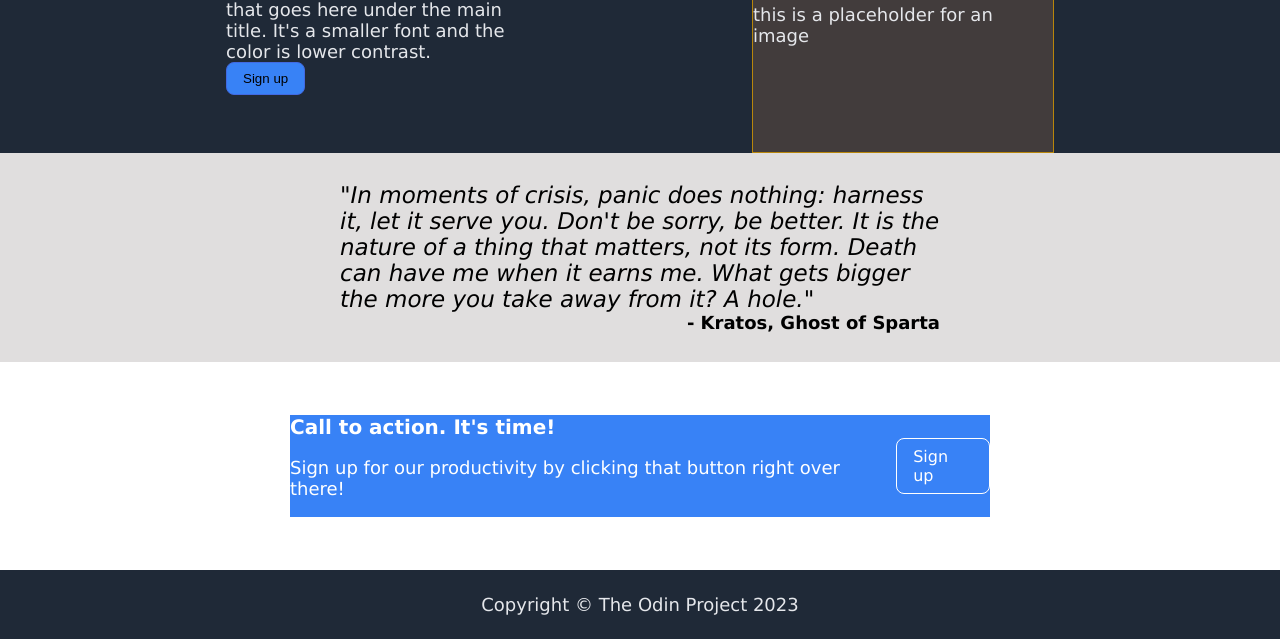
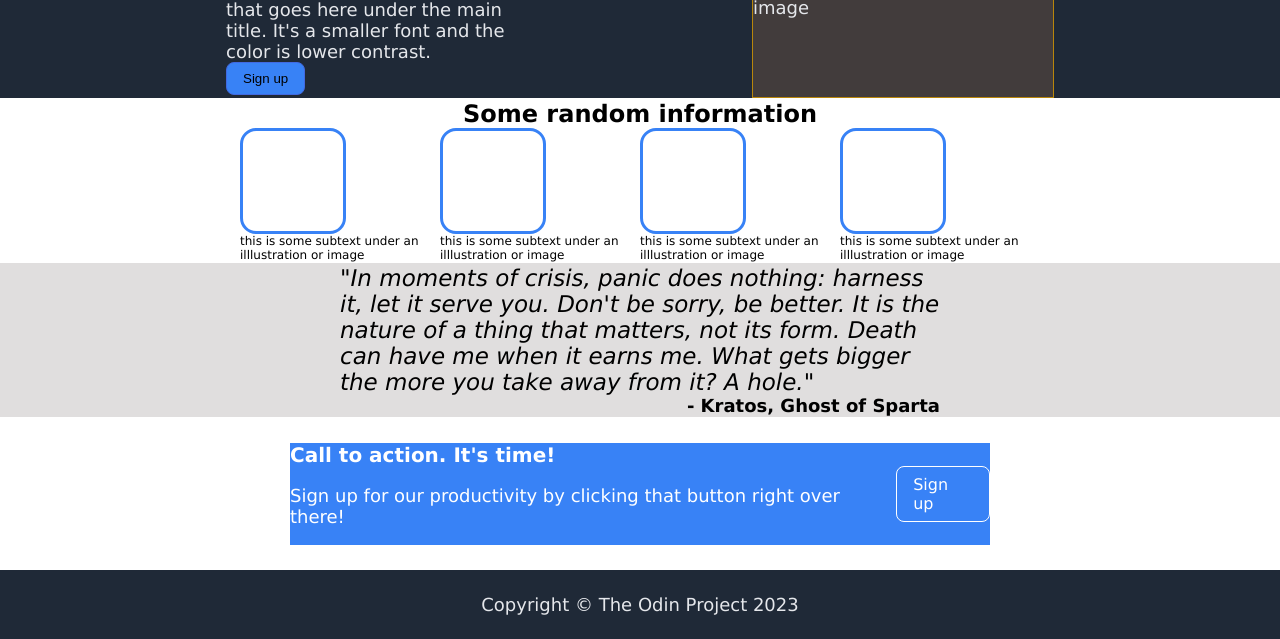
Before and after one commit to urc4/landing-page, a plain HTML site: page index.html in a window 1280 px wide. Shown: the part 161-800 px from the top of the page. Drawn offline with Linux system fonts and the light colour scheme.

Commit message:
Add info cards container
Self explanatory.

```diff
--- a/index.html
+++ b/index.html
@@ -35,7 +35,35 @@
         <div class="image">this is a placeholder for an image</div>
     </div>
 
-    <div class="info"></div>
+    <div class="info">
+        <div class="title"> Some random information</div>
+        <div class="container">
+            <div class="card">
+                <div class="image"></div>
+                <div class="subtext">
+                    this is some subtext under an illlustration or image
+                </div>
+            </div>
+            <div class="card">
+                <div class="image"></div>
+                <div class="subtext">
+                    this is some subtext under an illlustration or image
+                </div>
+            </div>
+            <div class="card">
+                <div class="image"></div>
+                <div class="subtext">
+                    this is some subtext under an illlustration or image
+                </div>
+            </div>
+            <div class="card">
+                <div class="image"></div>
+                <div class="subtext">
+                    this is some subtext under an illlustration or image
+                </div>
+            </div>
+        </div>
+    </div>
 
     <div class="quote-container">
         <div class="quote">
@@ -54,7 +82,8 @@
         <div class="card">
             <div class="call">
                 <div class="title">Call to action. It's time!</div>
-                <p>Sign up for our productivity by clicking that
+                <p>
+                    Sign up for our productivity by clicking that
                     button right over there!
                 </p>
             </div>
--- a/style.css
+++ b/style.css
@@ -82,6 +82,37 @@ body {
     align-items: center;
 }
 
+.info {
+    flex-grow: 1;
+    padding: 0;
+    display: flex;
+    flex-direction: column;
+    justify-content: center;
+    align-items: center;
+}
+/* should I make it exoand up to a point? */
+.info .title {
+    font-size: 24px;
+    font-weight: 800;
+}
+
+.info .container {
+    width: 800px;
+    display: flex;
+    justify-content: center;
+}
+
+.info .image {
+    width: 100px;
+    height: 100px;
+    border: 3px solid #3882f6;
+    border-radius: 16px;
+}
+
+.info .subtext {
+    font-size: 12px;
+}
+
 .quote-container {
     flex-grow: 1;
     background: rgb(224, 222, 222);
```
